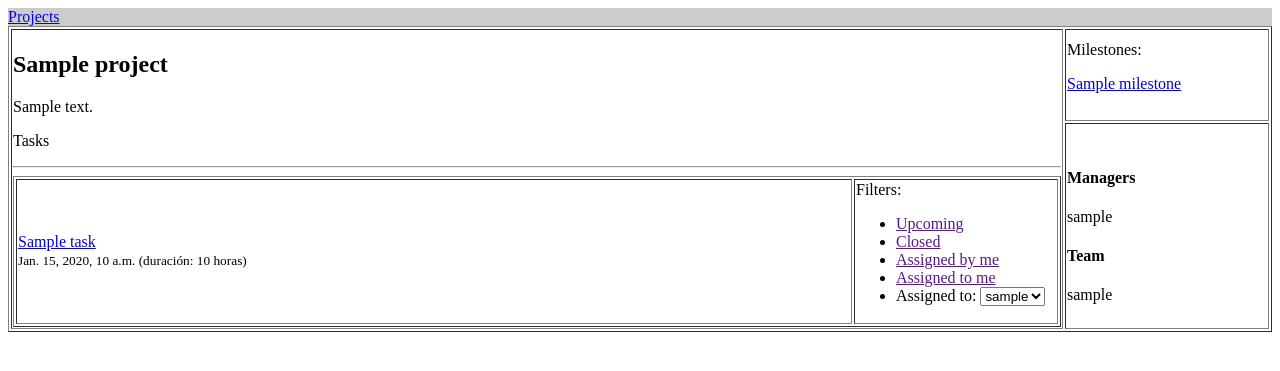
After one commit to rodr/projecter, a Django app: template projecter/templates/projects/project.html in a window 1280 px wide. The commit adds this page. Shown: the top 371 px of the page. Run offline with Django 3.2, Linux system fonts and the light colour scheme; the template is opened without the code that fills it: values that come from a table or form of the project are taken from there, others are empty; tables that the repository leaves empty hold one stand-in row (values such as "Sample post").

Commit message:
Major changes, closing to finish the projects app.

```diff
--- a/projecter/apps/events/models.py
+++ b/projecter/apps/events/models.py
@@ -20,17 +20,15 @@ from django.utils.translation import ugettext as _
 
 class EventType(models.Model):
     name = models.CharField(max_length=255)
-    template = models.TextField()
 
     class Meta:
         db_table = "event_type"
 
 class Event(models.Model):
-    type = models.ForeignKey(EventType)
     user = models.ForeignKey(User, related_name="event_actor")
     recipients = models.ManyToManyField(User, related_name="event_recipients", through='EventRecipient')
 
-    message = models.TextField()
+    target_status = model.PositiveIntegerField(choices=((1, "new"),(2, "update"),(3, ("delete"),), default=1)
 
     target_content_type = models.ForeignKey(ContentType, related_name="target", blank=True, null=True)
     target_object_id = models.PositiveIntegerField(blank=True, null=True)
--- a/projecter/apps/projects/models.py
+++ b/projecter/apps/projects/models.py
@@ -38,6 +38,7 @@ class Project(models.Model):
 
     class Meta:
         db_table = "project"
+        ordering = ["name"]
 
     def __unicode__(self):
         return u"%s" % self.name
@@ -116,6 +117,9 @@ class TaskChange(models.Model):
     class Meta:
         db_table = "task_change"
 
+    def __unicode__(self):
+        return u"%s" % self.comment
+
 #TODO models.signals.post_save.connect(new_task, sender=Task)
 #TODO models.signals.post_save.connect(user_nudge_task, sender=TaskNudge)
 #TODO models.signals.post_save.connect(new_task_change, sender=TaskChange)
--- /dev/null
+++ b/projecter/apps/projects/urls.py
@@ -0,0 +1,7 @@
+from django.conf.urls.defaults import *
+
+urlpatterns = patterns('projecter.apps.projects.views',
+    (r'^projects/$', 'projects_index'),
+    (r'^projects/(?P<project_id>\d+)/$', 'projects_project'),
+    (r'^tasks/(?P<task_id>\d+)/$', 'projects_task'),
+)
--- a/projecter/templates/base.html
+++ b/projecter/templates/base.html
@@ -6,6 +6,9 @@
     {% block "header" %}{% endblock %}
 </head>
 <body>
+<div style="background-color:#CCC;">
+<a href="/projects/">Projects</a>
+</div>
 {% block "content" %}{% endblock %}
 </body>
 </html>
--- /dev/null
+++ b/projecter/templates/projects/project.html
@@ -0,0 +1,60 @@
+{% extends "templates/base.html" %}
+
+{% block "content" %}
+<table border="1" width="100%">
+    <tr>
+        <td rowspan="2" valign="top">
+            <h2>{{ project }}</h2>
+            <p>{{ project.description }}</p>
+            <p>Tasks</p>
+            <hr/>
+            <table border="1" width="100%">
+                <tr>
+                    <td>
+                    {% for task in tasks %}
+                        <p>
+                            <a href="/tasks/{{ task.id }}/">{{ task }}</a><br/><small>{{ task.created_at }} (duración: {{ task.duration }} horas)</small>
+
+                        </p>
+                    {% endfor %}
+                    </td>
+                    <td width="200">
+                        Filters:
+                        <ul>
+                            <li><a href="">Upcoming</a></li>
+                            <li><a href="">Closed</a></li>
+                            <li><a href="">Assigned by me</a></li>
+                            <li><a href="">Assigned to me</a></li>
+                            <li>
+                                Assigned to: <select>
+                                {% for person in project.people.all %}
+                                    <option>{{ person }}</option>
+                                {% endfor %}
+                                </select>
+                            </li>
+                        </ul>
+                    </td>
+                </tr>
+            </table>
+        </td>
+        <td width="200">
+        Milestones:
+        {% for milestone in milestones %}
+            <p><a href="/milestones/{{ milestone.id }}">{{ milestone }}</a></p>
+        {% endfor %}
+        </td>
+    </tr>
+    <tr>
+        <td>
+            <h4>Managers</h4>
+            {% for person in project.managers.all %}
+            {{ person }}
+            {% endfor %}
+            <h4>Team</h4>
+            {% for person in project.people.all %}
+            {{ person }}
+            {% endfor %}
+        </td>
+    </tr>
+</table>
+{% endblock %}
--- a/projecter/urls.py
+++ b/projecter/urls.py
@@ -6,7 +6,7 @@ from django.conf.urls.defaults import *
 
 urlpatterns = patterns('',
     # Example:
-    # (r'^projecter/', include('projecter.foo.urls')),
+    (r'^', include('projecter.apps.projects.urls')),
 
     # Uncomment the admin/doc line below and add 'django.contrib.admindocs'
     # to INSTALLED_APPS to enable admin documentation:
```
Also changed, not shown: projecter/apps/projects/views.py (added, +50 -0 lines), projecter/settings.py (+8 -1 lines), projecter/templates/projects/index.html (added, +28 -0 lines), projecter/templates/projects/task.html (added, +17 -0 lines), 9 other files.
